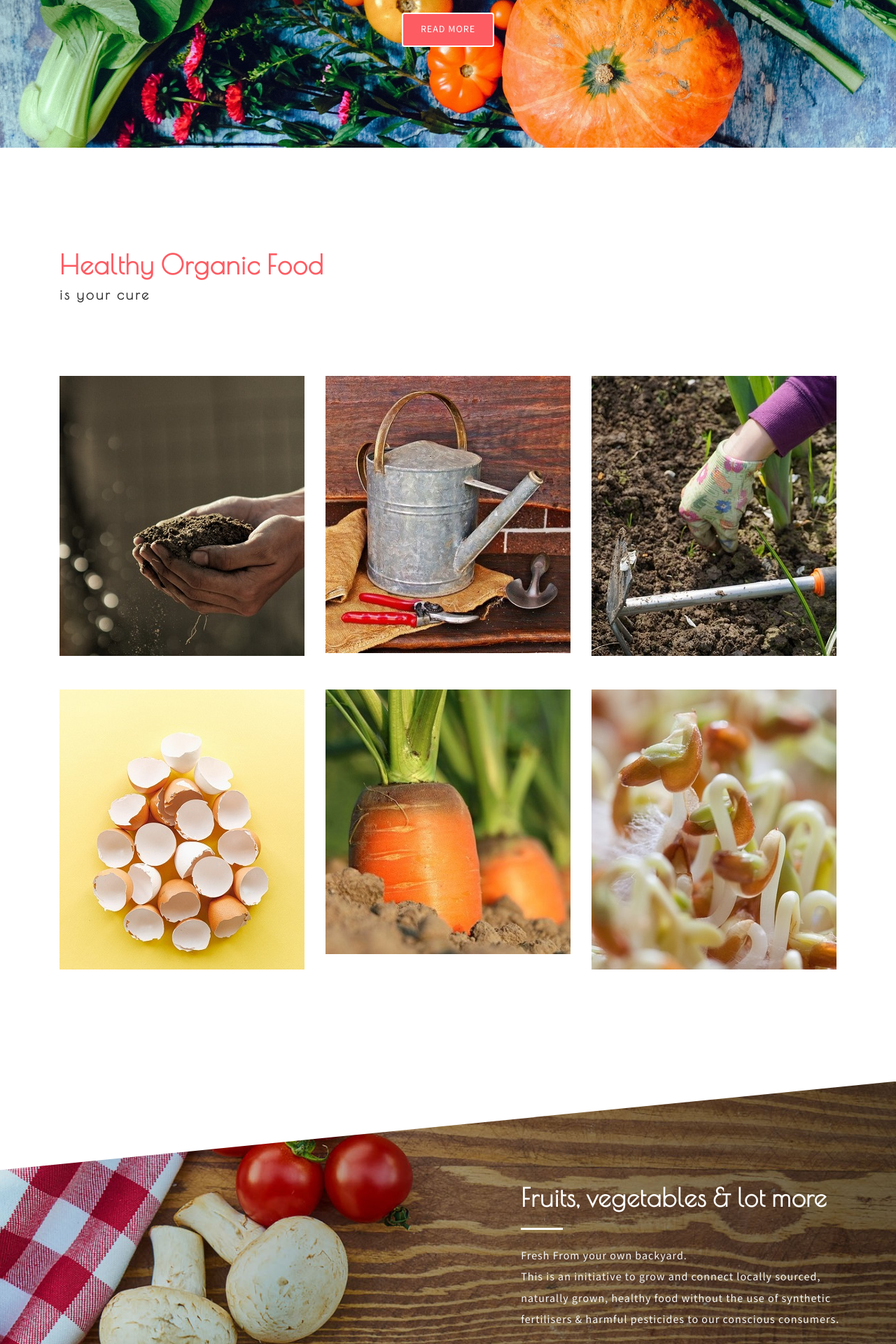
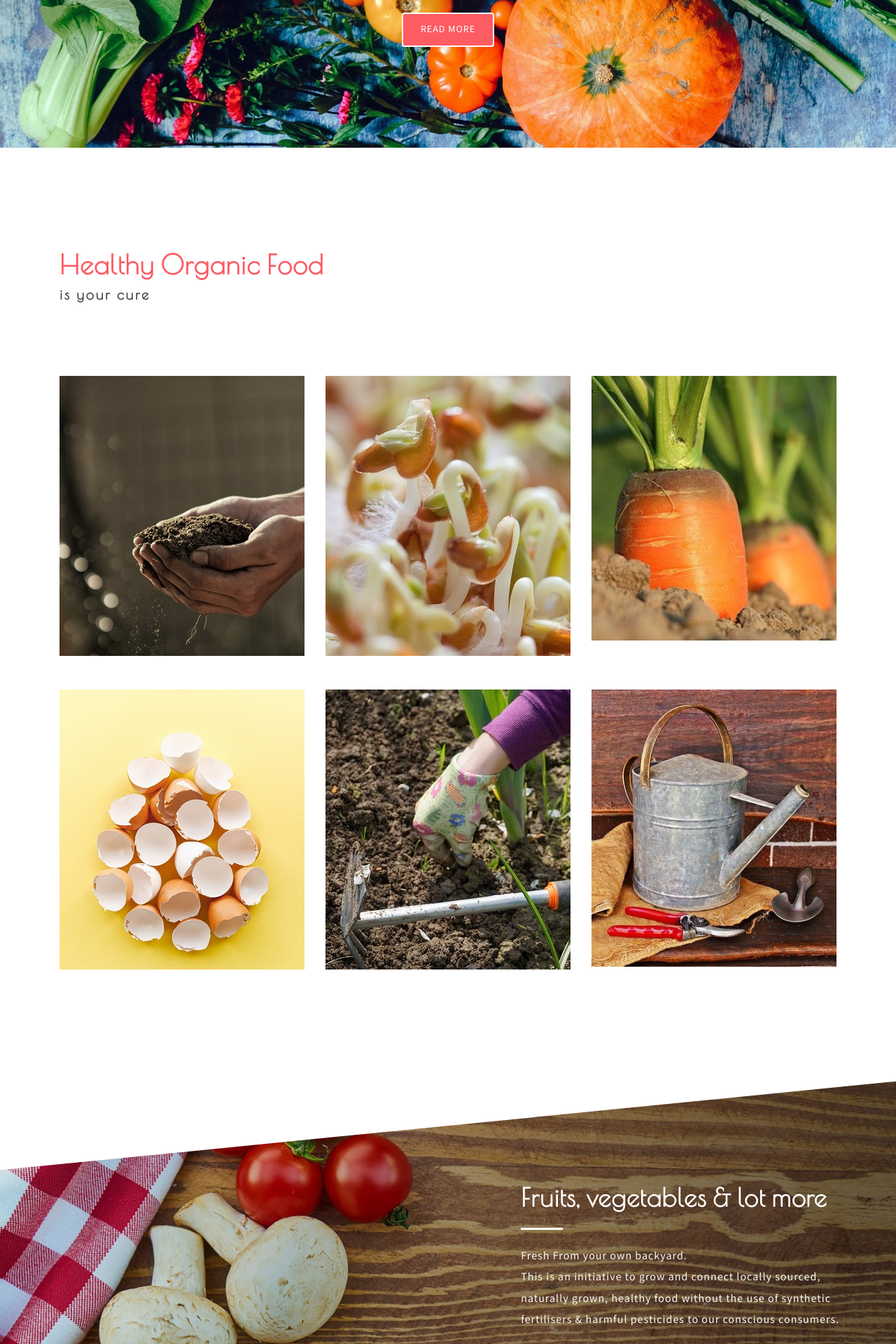
Before and after one commit to dhanyacm/GrowMyGreens, a Jekyll site: the page built from index.html, in a window 1280 px wide. Shown: the part 981-2901 px from the top of the page at 70% size. Built offline with Jekyll 4.4.1, drawn with Linux system fonts in a browser that asks for light colours.

Commit message:
Update index.html

```diff
--- a/index.html
+++ b/index.html
@@ -35,7 +35,7 @@ frontpage: true
 				</div>
 				<div class="col-lg-4 col-sm-6 my-sm-0 my-4">
 					<div class="box20 active">
-						<img src="images/d6.jpg" alt="" class="img-fluid" />
+						<img src="images/d2.jpg" alt="" class="img-fluid" />
 						<div class="box-content active">
 							<h3 class="title"> Seed Starting </h3>
 							<span class="post">Select your seeds</span>
@@ -44,7 +44,7 @@ frontpage: true
 				</div>
 				<div class="col-lg-4 col-sm-6 mt-lg-0 mt-sm-4 mx-auto">
 					<div class="box20">
-						<img src="images/d5.jpg" alt="" class="img-fluid" />
+						<img src="images/d3.jpg" alt="" class="img-fluid" />
 						<div class="box-content">
 							<h3 class="title"> Growing Methods</h3>
 							<span class="post">Follow the simple steps</span>
@@ -64,7 +64,7 @@ frontpage: true
 				</div>
 				<div class="col-lg-4 col-sm-6 mt-sm-0 mt-4">
 					<div class="box20">
-						<img src="images/d3.jpg" alt="" class="img-fluid" />
+						<img src="images/d5.jpg" alt="" class="img-fluid" />
 						<div class="box-content">
 							<h3 class="title"> Weed and Pest Control </h3>
 							<span class="post">Opt for natural methods</span>
@@ -73,7 +73,7 @@ frontpage: true
 				</div>
 				<div class="col-lg-4 col-sm-6 mt-lg-0 mt-4 mx-auto">
 					<div class="box20">
-						<img src="images/d2.jpg" alt="" class="img-fluid" />
+						<img src="images/d6.jpg" alt="" class="img-fluid" />
 						<div class="box-content">
 							<h3 class="title">Tools and Techniques</h3>
 							<span class="post">Helpful tools</span>
```
